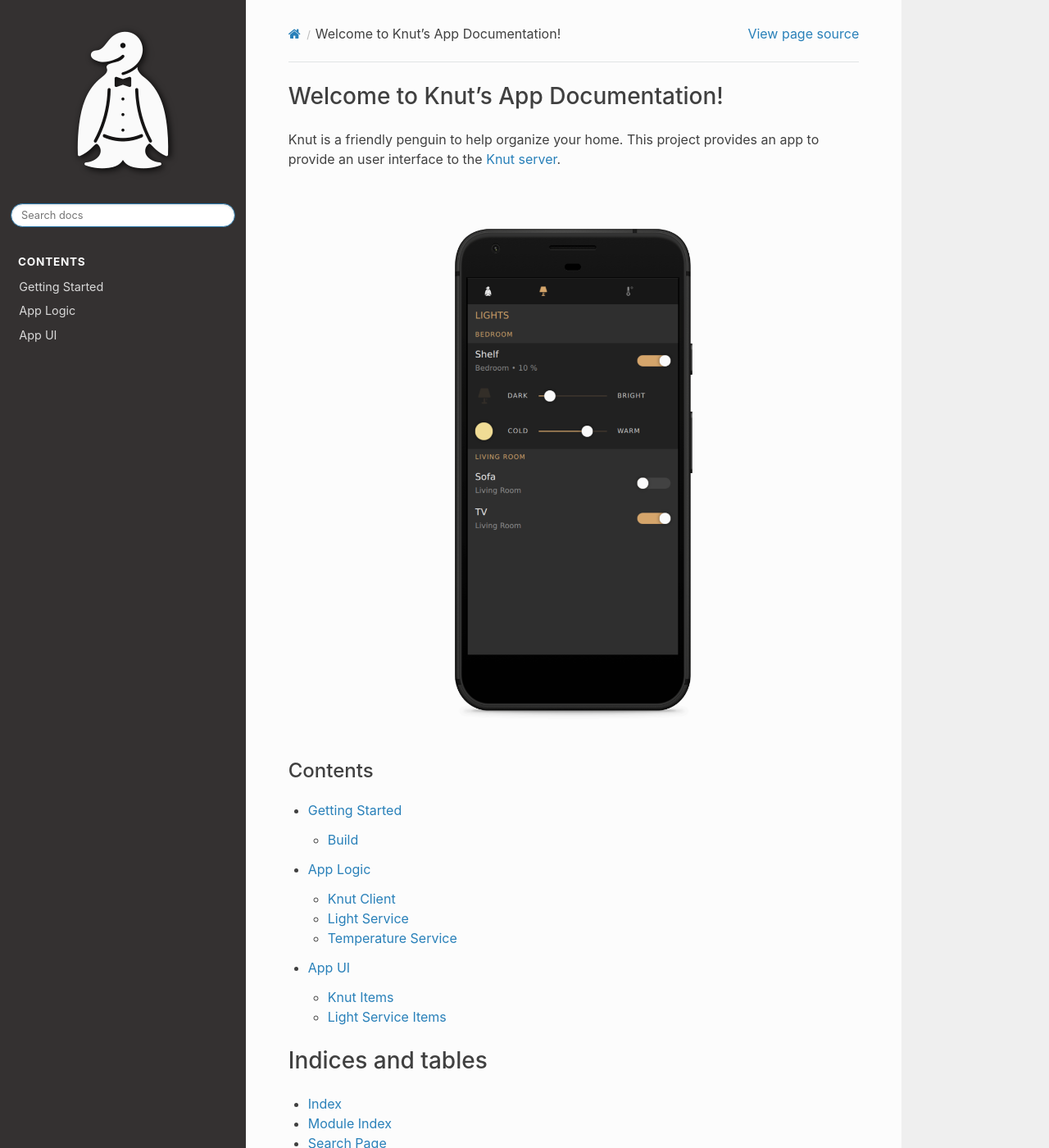
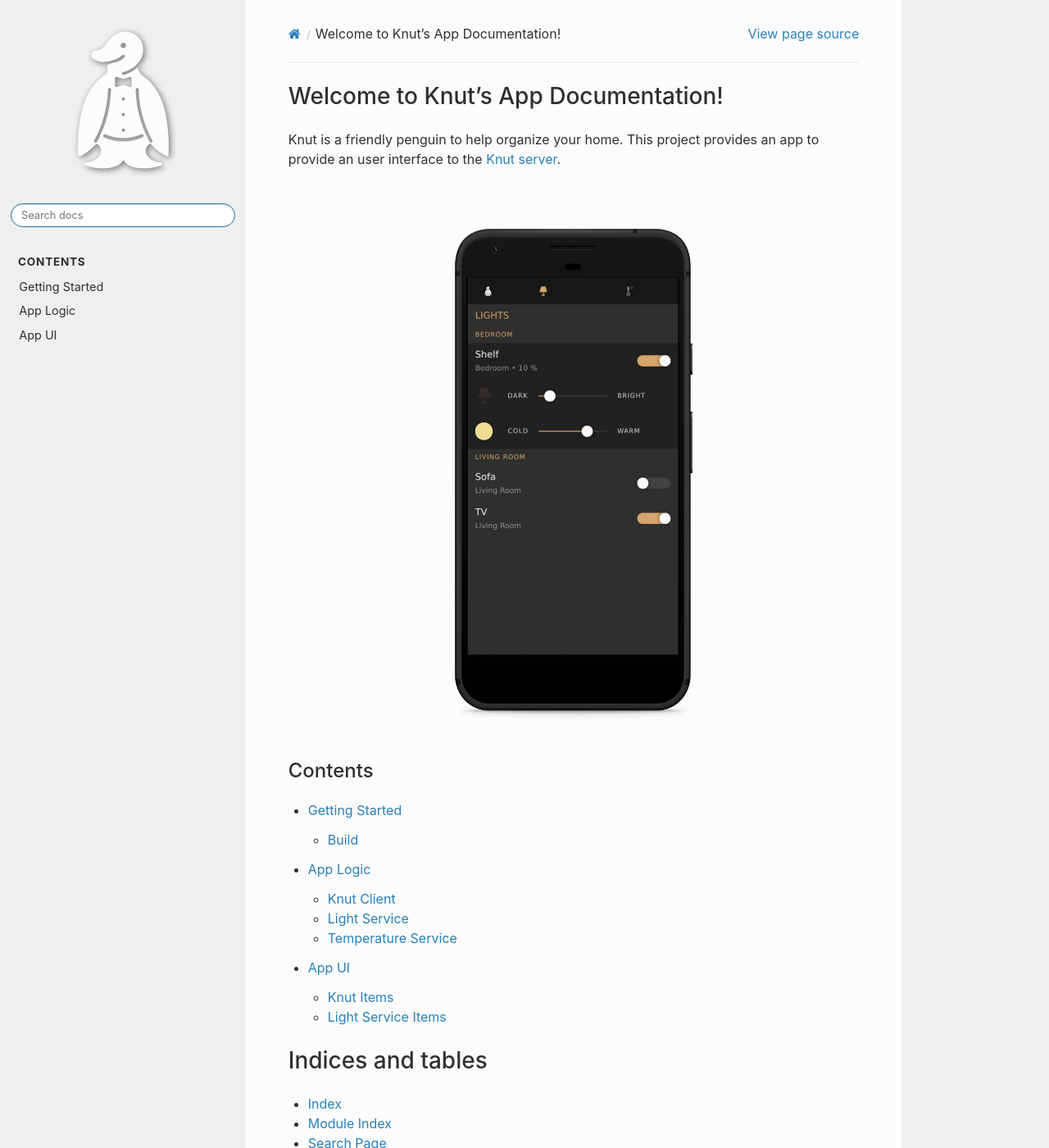
Before and after one commit to pearjo/knut-app, a Sphinx documentation site: the page built from docs/source/index.rst, in a window 1280 px wide and 1400 px high. Shown: the whole window at 82% size. Built offline with Sphinx 7.4.7 and the Read the Docs theme 2.0.0, drawn with Linux system fonts in a browser that asks for light colours.

Commit message:
docs: Update documentation theme

```diff
--- a/docs/source/_static/css/custom.css
+++ b/docs/source/_static/css/custom.css
@@ -1,13 +1,15 @@
-/**
- * Various tweaks to the Read the Docs theme. Many colors are also
- * overridden to use CSS variables. This CSS file is based on the
- * Godot engine documentation by Juan Linietsky, Ariel Manzur and the
- * Godot community.
+/* Various tweaks to the Read the Docs theme. This CSS file is based
+ * on the Godot engine documentation by Juan Linietsky, Ariel Manzur
+ * and the Godot community.
  */
 
- /* Default (light) theme colors */
  :root {
-    --navbar-heading-color: #fafafa;
+     --body-color: #2f2f2f;
+
+     --navbar-background-color-hover: #e3e3e3;
+     --navbar-background-color: #efefef;
+     --navbar-heading-color: #2f2f2f;
+     --navbar-level-1-color: #2f2f2f;
 
      --highlight-background-color: #f5ffe1;
      --highlight-comment-color: #408090;
@@ -52,6 +54,11 @@ legend,
 .rst-content .toctree-wrapper p.caption {
     /* Use a lighter font for headers (Medium instead of Bold) */
     font-weight: 500;
+}
+
+body,
+.rst-content table.docutils thead {
+    color: var(--body-color);
 }
 
 /* Syntax highlighting */
@@ -127,10 +134,64 @@ legend,
     color: var(--navbar-heading-color);
 }
 
-/* Navbar's scrollbar styling */
+/* Navbar styling */
+
 .wy-menu.wy-menu-vertical {
-    scrollbar-color: var(--navbar-heading-color) var(--navbar-scrollbar-background);
+    scrollbar-color: var(--navbar-heading-color);
 }
+
 .wy-menu.wy-menu-vertical::-webkit-scrollbar-thumb {
     background-color: var(--navbar-heading-color);
 }
+
+.wy-side-nav-search {
+    background-color: var(--navbar-background-color);
+}
+
+.wy-nav-side {
+    background-color: var(--navbar-background-color);
+}
+
+.wy-nav-top,
+.wy-nav-top a {
+    background-color: var(--navbar-background-color);
+}
+
+.rst-versions .rst-other-versions {
+    color: var(--navbar-heading-color);
+}
+
+.wy-nav-top,
+.wy-nav-top a {
+    background-color: var(--navbar-background-color);
+    color: var(--navbar-level-1-color);
+}
+
+.wy-menu-vertical a {
+    color: var(--navbar-level-1-color);
+}
+
+.wy-menu-vertical a:hover {
+    background-color: var(--navbar-background-color-hover);
+    color: var(--navbar-level-1-color);
+}
+
+.wy-side-nav-search,
+.wy-menu-vertical a,
+.wy-menu-vertical a:active span.toctree-expand,
+.wy-menu-vertical li.toctree-l2 a:active span.toctree-expand {
+    color: var(--navbar-level-1-color);
+    opacity: 1;
+}
+
+.rst-versions a,
+.rst-versions .rst-current-version,
+.rst-versions .rst-current-version .fa,
+.rst-versions .rst-other-versions dd a {
+    color: var(--navbar-level-1-color);
+}
+
+.wy-side-nav-search > a:hover,
+.wy-side-nav-search .wy-dropdown > a:hover {
+    background-color: var(--navbar-background-color-hover);
+}
--- a/docs/source/conf.py
+++ b/docs/source/conf.py
@@ -69,8 +69,7 @@ html_theme_options = {
     'display_version': False,
     'prev_next_buttons_location': 'bottom',
     'style_external_links': False,
-    'vcs_pageview_mode': '',
-    'style_nav_header_background': '#343131',
+    'style_nav_header_background': '#efefef',
     # Toc options
     'collapse_navigation': True,
     'sticky_navigation': True,
```
Also changed, not shown: docs/source/_static/knut.png. Lines whose indentation alone changed are shown as unchanged.
